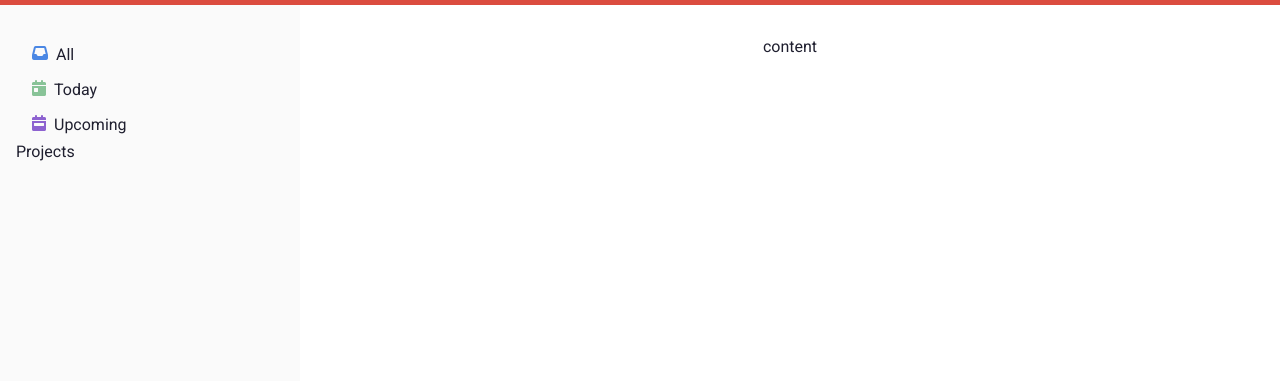
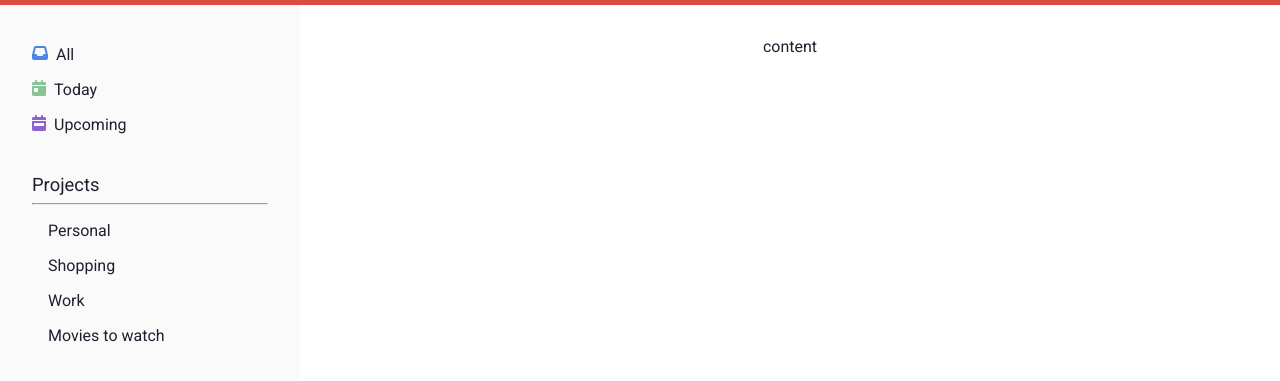
Before and after one commit to Nzha/todo-list, a website built with webpack: page dist/index.html in a window 1280 px wide. Shown: the part 39-420 px from the top of the page. Built offline with Linux system fonts and the light colour scheme.

Commit message:
Style sidebar's projects

```diff
--- a/src/style.css
+++ b/src/style.css
@@ -74,13 +74,15 @@ the padding is still displayed when sidebar is hidden */
     padding: 2rem 1rem;
 }
 
-.sidebar-tasks-item {
+.sidebar-tasks-item,
+.sidebar-projects-item {
     display: flex;
     gap: 0.5rem;
     padding: 0.5rem 1rem;
 }
 
-.sidebar-tasks-item:hover {
+.sidebar-tasks-item:hover,
+.sidebar-projects-item:hover {
     background-color: #eeeeee;
 }
 
@@ -94,6 +96,15 @@ the padding is still displayed when sidebar is hidden */
 
 .fa-calendar-week {
     color: #8d62d0;
+}
+
+.sidebar-projects {
+    margin-top: 2rem;
+    padding: 0 1rem;
+}
+
+.projects-title {
+    font-size: 1.15rem;
 }
 
 .content {
```
Also changed, not shown: dist/index.html, dist/main.js, 1 other file.
